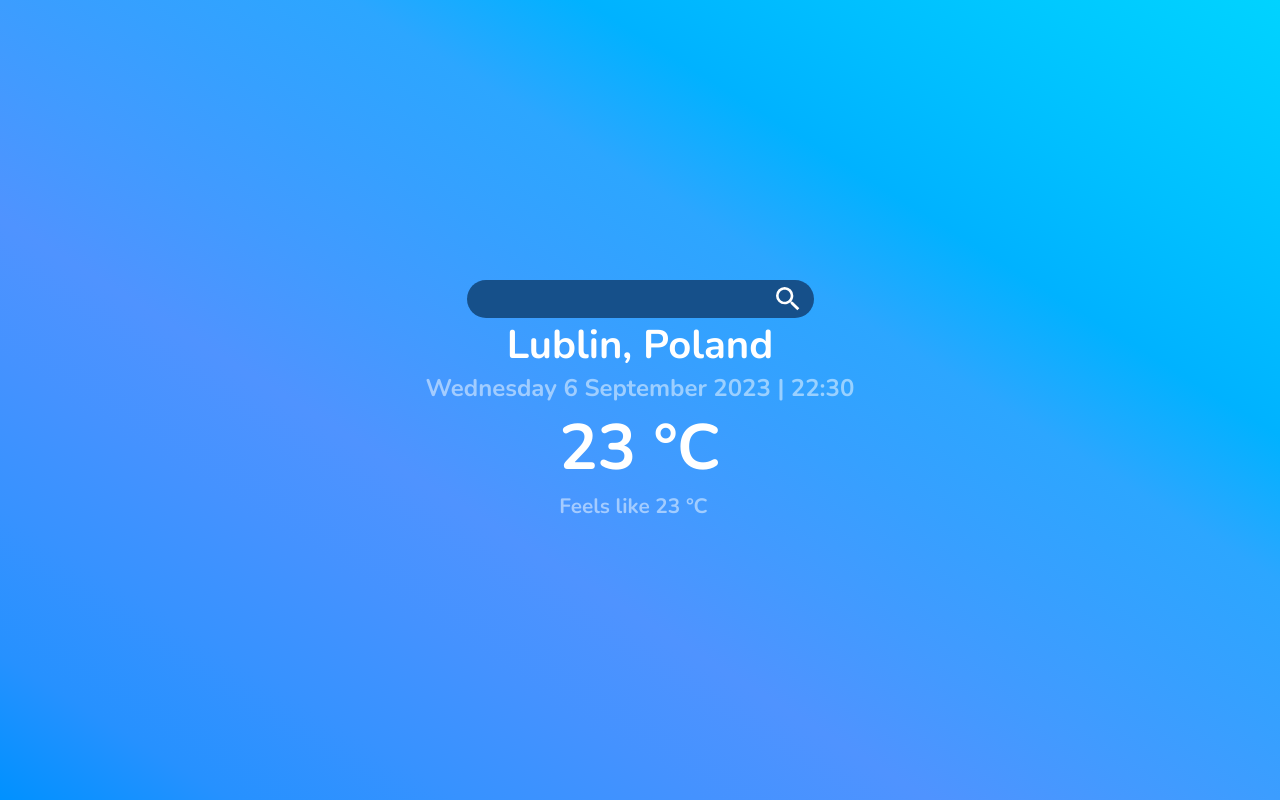
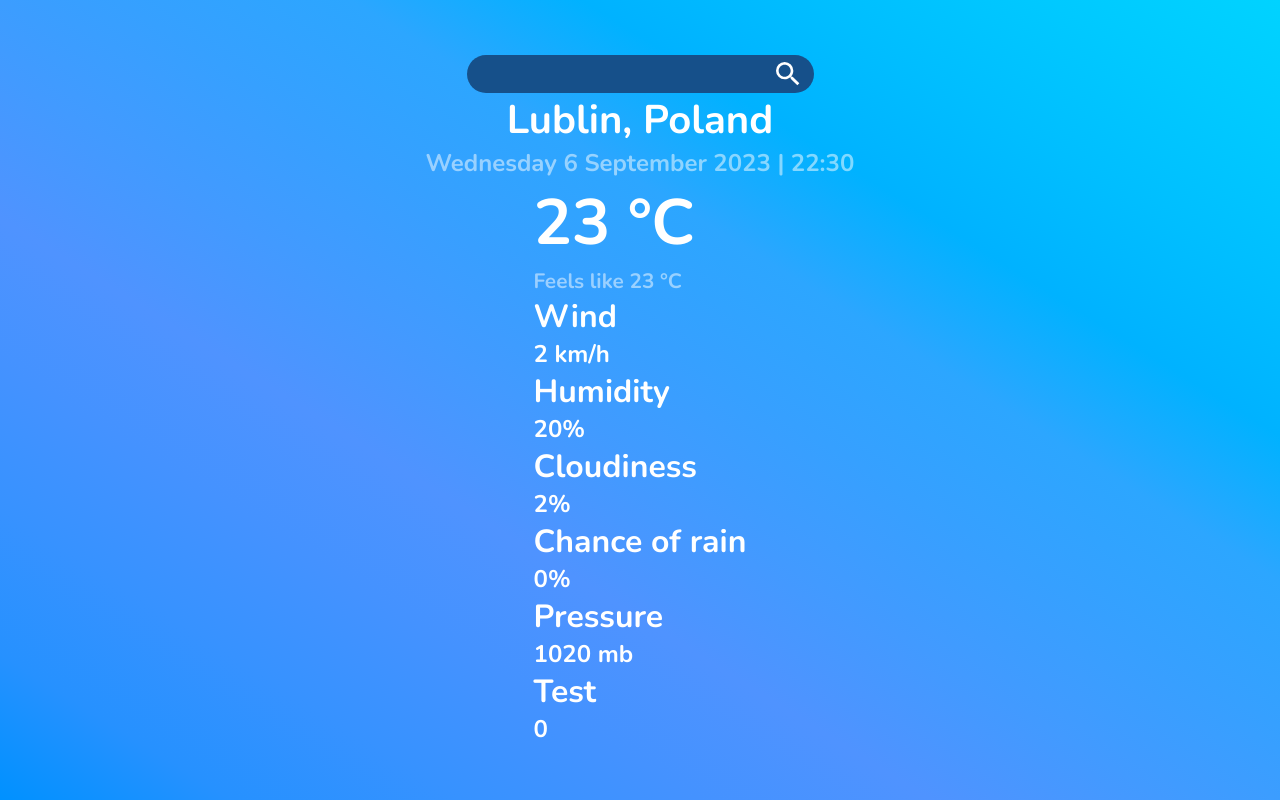
Before and after one commit to brexus/weather-app, a website built with webpack: page dist/index.html in a window 1280 px wide. Built offline with nearby package versions, Linux system fonts and the light colour scheme.

Commit message:
add weather stats sceleton and complete with an example content

```diff
--- a/dist/index.html
+++ b/dist/index.html
@@ -28,7 +28,35 @@
             </div>
 
             <div id="weather-stats">
+                <div id="wind">
+                    <h1>Wind</h1>
+                    <h2>2 km/h</h2>
+                </div>
 
+                <div id="humidity">
+                    <h1>Humidity</h1>
+                    <h2>20%</h2>
+                </div>
+
+                <div id="cloudiness">
+                    <h1>Cloudiness</h1>
+                    <h2>2%</h2>
+                </div>
+
+                <div id="chance-of-rain">
+                    <h1>Chance of rain</h1>
+                    <h2>0%</h2>
+                </div>
+
+                <div id="pressure">
+                    <h1>Pressure</h1>
+                    <h2>1020 mb</h2>
+                </div>
+
+                <div id="test">
+                    <h1>Test</h1>
+                    <h2>0</h2>
+                </div>
             </div>
         </div>
 
```
